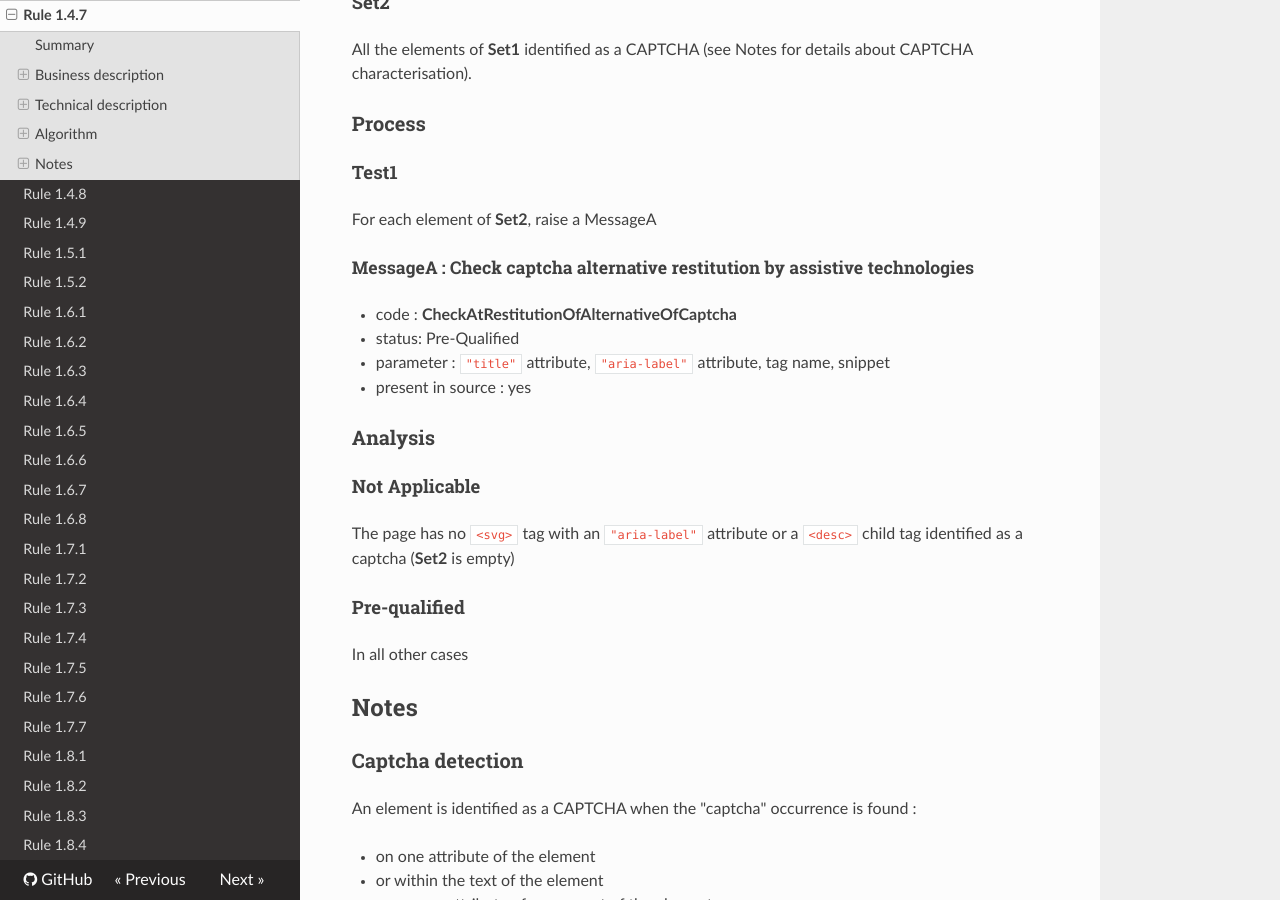
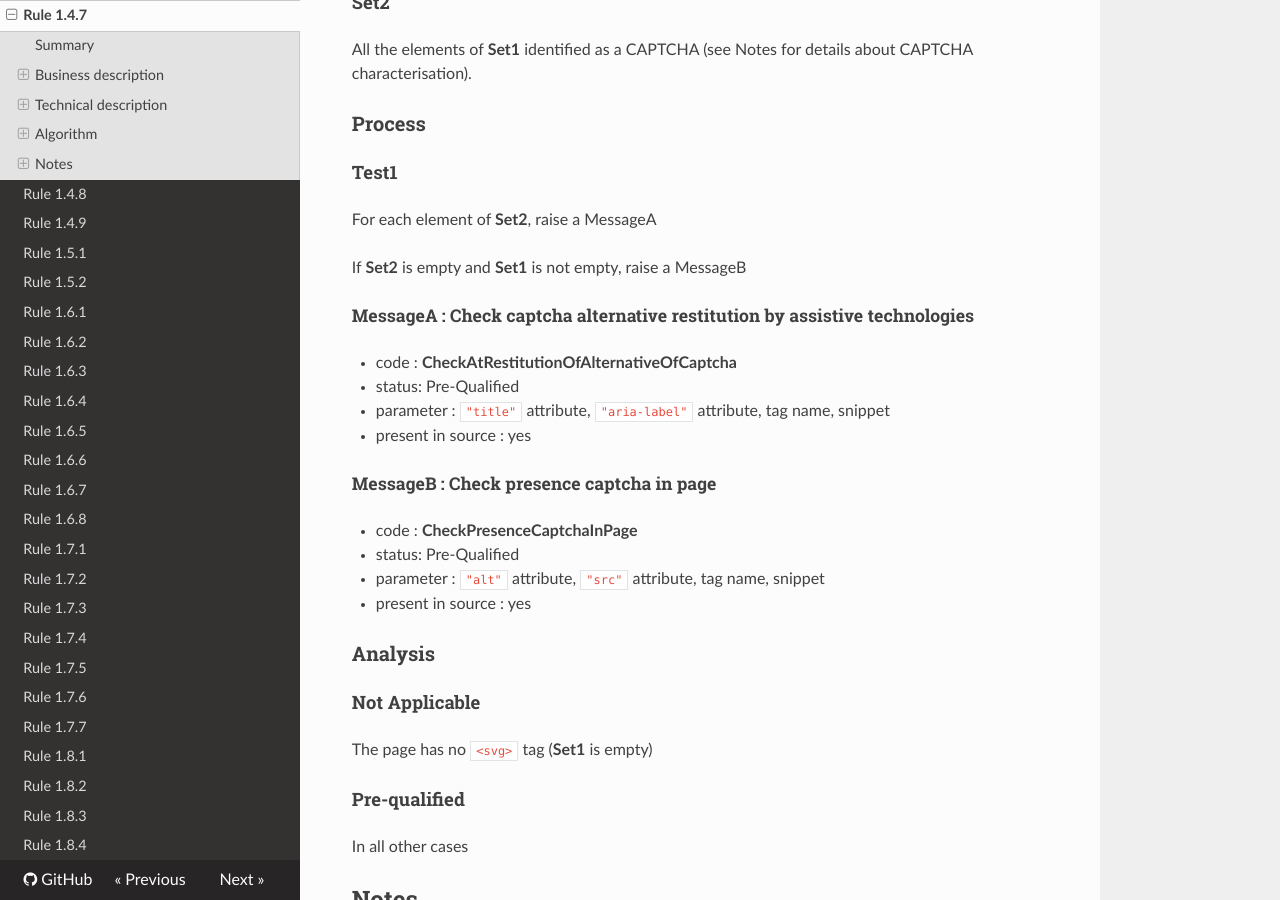
Before and after one commit to Tanaguru/RGAA3-2016, an MkDocs documentation site: the page built from docs/Rule-1-4-7.md, in a window 1280 px wide and 900 px high, scrolled down 1347 px. Built offline with MkDocs 1.6.1, drawn with Linux system fonts in a browser that asks for light colours; nearby versions of some CDN libraries; old or Windows-style settings are respelled for this version of MkDocs.

Commit message:
Update Rule-1-4-7.md

```diff
--- a/docs/Rule-1-4-7.md
+++ b/docs/Rule-1-4-7.md
@@ -52,6 +52,8 @@ All the elements of **Set1** identified as a CAPTCHA (see Notes for details abou
 
 For each element of **Set2**, raise a MessageA
 
+If **Set2** is empty and **Set1** is not empty, raise a MessageB
+
 ##### MessageA : Check captcha alternative restitution by assistive technologies
 
 -    code : **CheckAtRestitutionOfAlternativeOfCaptcha**
@@ -59,11 +61,18 @@ For each element of **Set2**, raise a MessageA
 -    parameter : `"title"` attribute, `"aria-label"` attribute, tag name, snippet
 -    present in source : yes
 
+##### MessageB : Check presence captcha in page
+
+-    code : **CheckPresenceCaptchaInPage**
+-    status: Pre-Qualified
+-    parameter : `"alt"` attribute, `"src"` attribute, tag name, snippet
+-    present in source : yes
+
 ### Analysis
 
 #### Not Applicable
 
-The page has no `<svg>` tag with an `"aria-label"` attribute or a `<desc>` child tag identified as a captcha (**Set2** is empty)
+The page has no `<svg>` tag (**Set1** is empty)
 
 #### Pre-qualified
 
```
